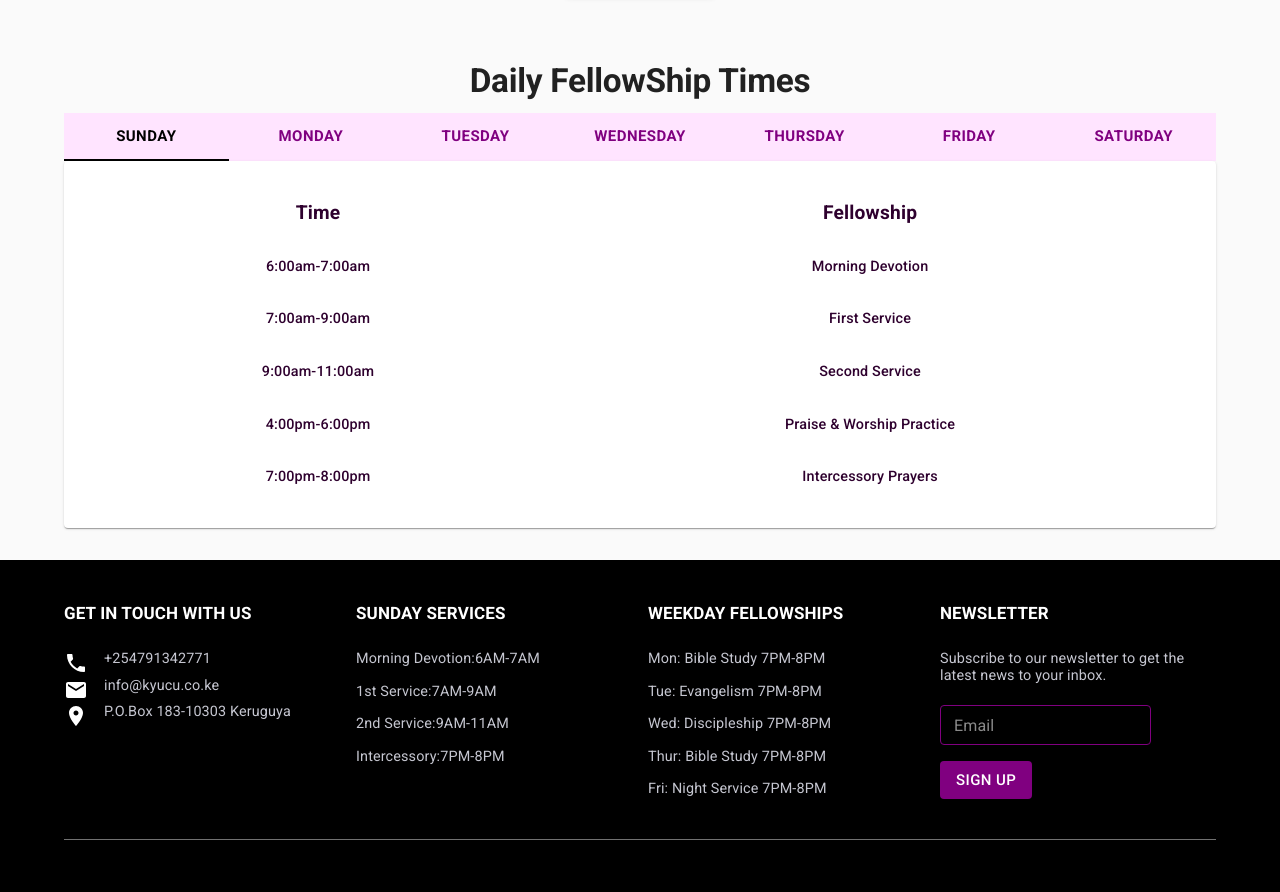
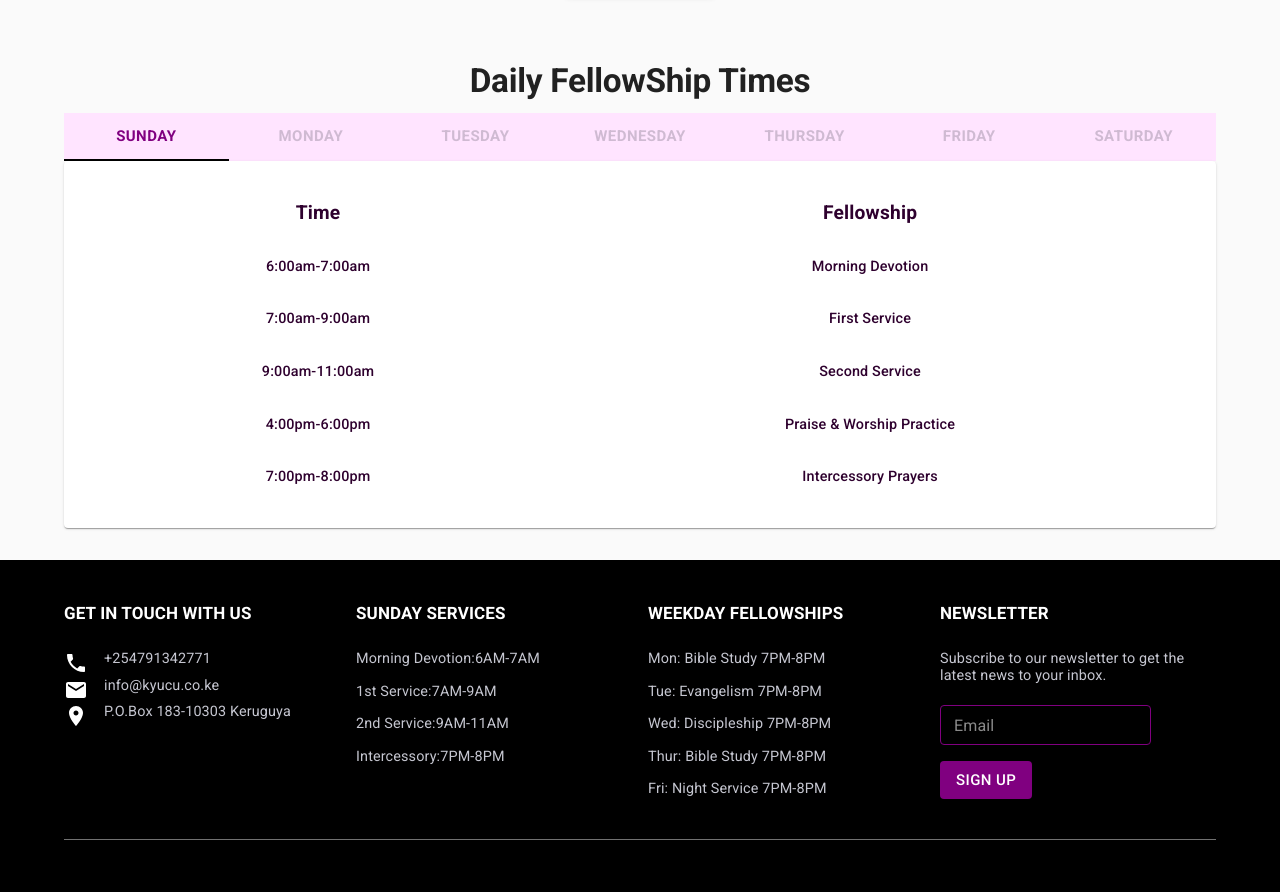
Before and after one commit to KyU-Christian-Union/kyucuwebapp, a React (Create React App) app: page / in a window 1280 px wide. Shown: the part 2659-3551 px from the top of the page. Built offline with nearby package versions, Linux system fonts and the light colour scheme.

Commit message:
changed the days color per the new design

```diff
--- a/src/components/DailyFellowship/DailyFellowship.jsx
+++ b/src/components/DailyFellowship/DailyFellowship.jsx
@@ -78,37 +78,37 @@ const DailyFellowship = () => {
             <Tab
               label="Sunday"
               value="1"
-              sx={{ fontWeight: 700, color: '#800080', '&.Mui-selected': { color: 'black' } }}
+              sx={{ fontWeight: 700, color: '#11131E33', '&.Mui-selected': { color: '#800080' } }}
             />
             <Tab
               label="Monday"
               value="2"
-              sx={{ fontWeight: 700, color: '#800080', '&.Mui-selected': { color: 'black' } }}
+              sx={{ fontWeight: 700, color: '#11131E33', '&.Mui-selected': { color: '#800080' } }}
             />
             <Tab
               label="Tuesday"
               value="3"
-              sx={{ fontWeight: 700, color: '#800080', '&.Mui-selected': { color: 'black' } }}
+              sx={{ fontWeight: 700, color: '#11131E33', '&.Mui-selected': { color: '#800080' } }}
             />
             <Tab
               label="Wednesday"
               value="4"
-              sx={{ fontWeight: 700, color: '#800080', '&.Mui-selected': { color: 'black' } }}
+              sx={{ fontWeight: 700, color: '#11131E33', '&.Mui-selected': { color: '#800080' } }}
             />
             <Tab
               label="Thursday"
               value="5"
-              sx={{ fontWeight: 700, color: '#800080', '&.Mui-selected': { color: 'black' } }}
+              sx={{ fontWeight: 700, color: '#11131E33', '&.Mui-selected': { color: '#800080' } }}
             />
             <Tab
               label="Friday"
               value="6"
-              sx={{ fontWeight: 700, color: '#800080', '&.Mui-selected': { color: 'black' } }}
+              sx={{ fontWeight: 700, color: '#11131E33', '&.Mui-selected': { color: '#800080' } }}
             />
             <Tab
               label="Saturday"
               value="7"
-              sx={{ fontWeight: 700, color: '#800080', '&.Mui-selected': { color: 'black' } }}
+              sx={{ fontWeight: 700, color: '#11131E33', '&.Mui-selected': { color: '#800080' } }}
             />
           </TabList>
           <TableContainer component={Paper}>
--- a/src/pages/PostArticle/PostArticle.jsx
+++ b/src/pages/PostArticle/PostArticle.jsx
@@ -77,7 +77,7 @@ const PostArticle = () => {
             </Typography>
           </CardContent>
         </Card>
-        <Divider fullWidth sx={{ backgroundColor: '#C4C4C4', height: '2px', marginTop: 5 }} />
+        <Divider sx={{ backgroundColor: '#C4C4C4', height: '2px', marginTop: 5 }} />
         <Box mt={2} mb={2}>
           <Box mb={2} sx={{ display: 'flex', alignItems: 'center', justifyContent: 'space-between' }}>
             <Typography variant="h5" sx={{ color: '#2E002E' }}>
```
